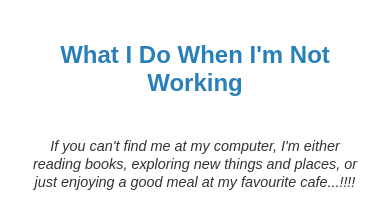
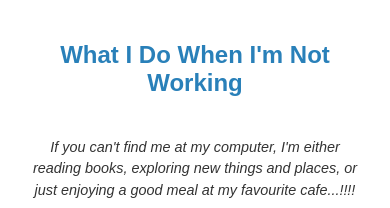
Before and after one commit to tiyasakundu/Janhavi-Namewar-Portfolio, a plain HTML site: page about.html in a window 390 px wide. Shown: the part 2840-3048 px from the top of the page. Drawn offline with Linux system fonts and the light colour scheme; a web font is replaced by a local one.

Commit message:
about section <i> changed

```diff
--- a/css/styles_about.css
+++ b/css/styles_about.css
@@ -332,9 +332,13 @@ html {
     color: #2980b9;          /* Color of the heading */
 }
 
+/* Reduce the width of the <i> tag without affecting the rest of the section */
 .hobby i {
-    font-size: 1rem;         /* Adjust font size for italic text */
-    margin-bottom: 30px;     /* Space below the italic text */
+    display: inline-block; /* Keep it inline but allow width constraints */
+    width: 60%; /* Adjust the width as needed to fit in two lines */
+    font-size: 1rem; /* Adjust font size if needed */
+    line-height: 1.5; /* Improve readability */
+    margin-bottom: 30px;
 }
 
 /* Cards Container for Hobby Section */
@@ -529,6 +533,8 @@ footer p {
 
     .hobby i{
         font-size:1.4rem;
+        width: 100%; /* Adjust the width as needed to fit in two lines */
+        line-height: 1.5; /* Improve readability */
     }
 
     .cards h3{
@@ -575,6 +581,8 @@ footer p {
 
     .hobby i{
         font-size:1.2rem;
+        width: 100%; /* Adjust the width as needed to fit in two lines */
+        line-height: 1.5; /* Improve readability */
     }
 
     .cards h3{
@@ -638,6 +646,8 @@ footer p {
 
     .hobby i{
         font-size:1rem;
+        width: 100%; /* Adjust the width as needed to fit in two lines */
+        line-height: 1.5; /* Improve readability */
     }
 
     .cards h3{
@@ -709,6 +719,8 @@ footer p {
     }
 
     .hobby i{
+        width: 100%; /* Adjust the width as needed to fit in two lines */
+        line-height: 1.5; /* Improve readability */
         font-size:0.9rem;
     }
 
```
